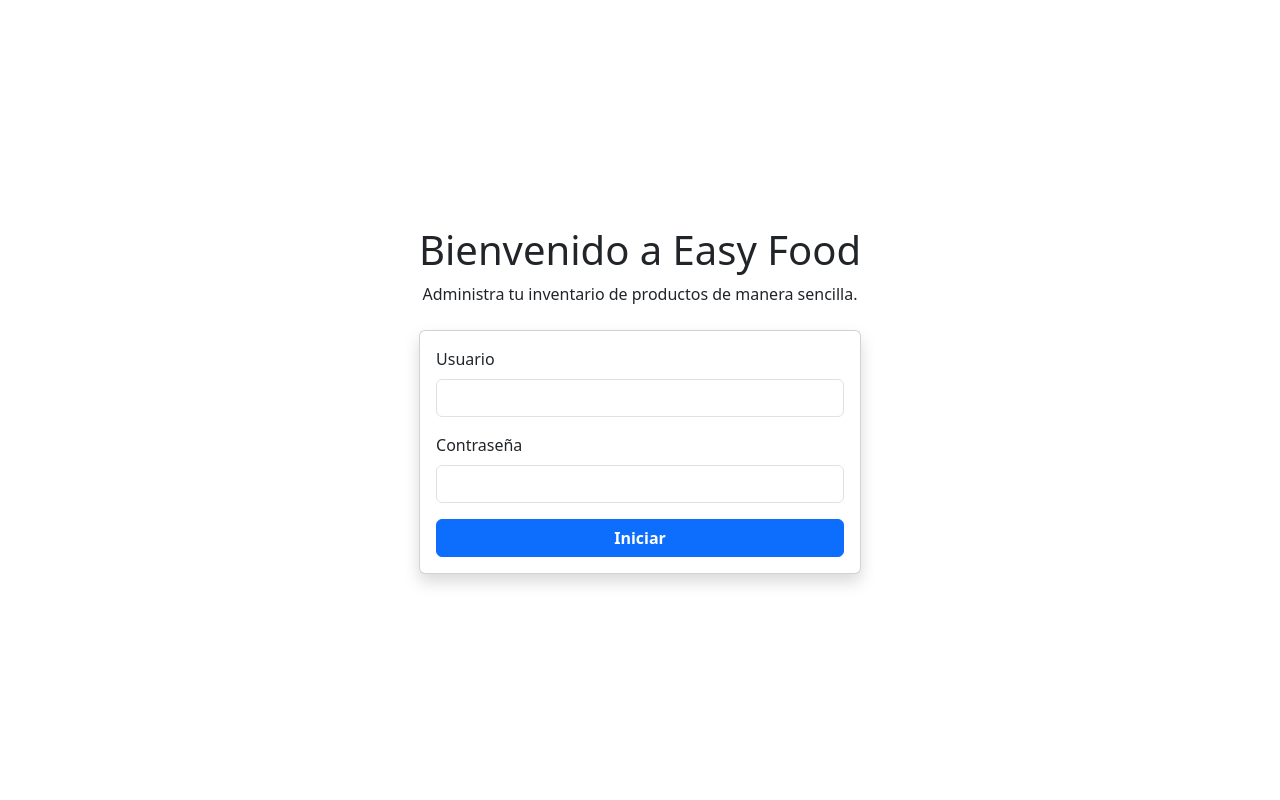
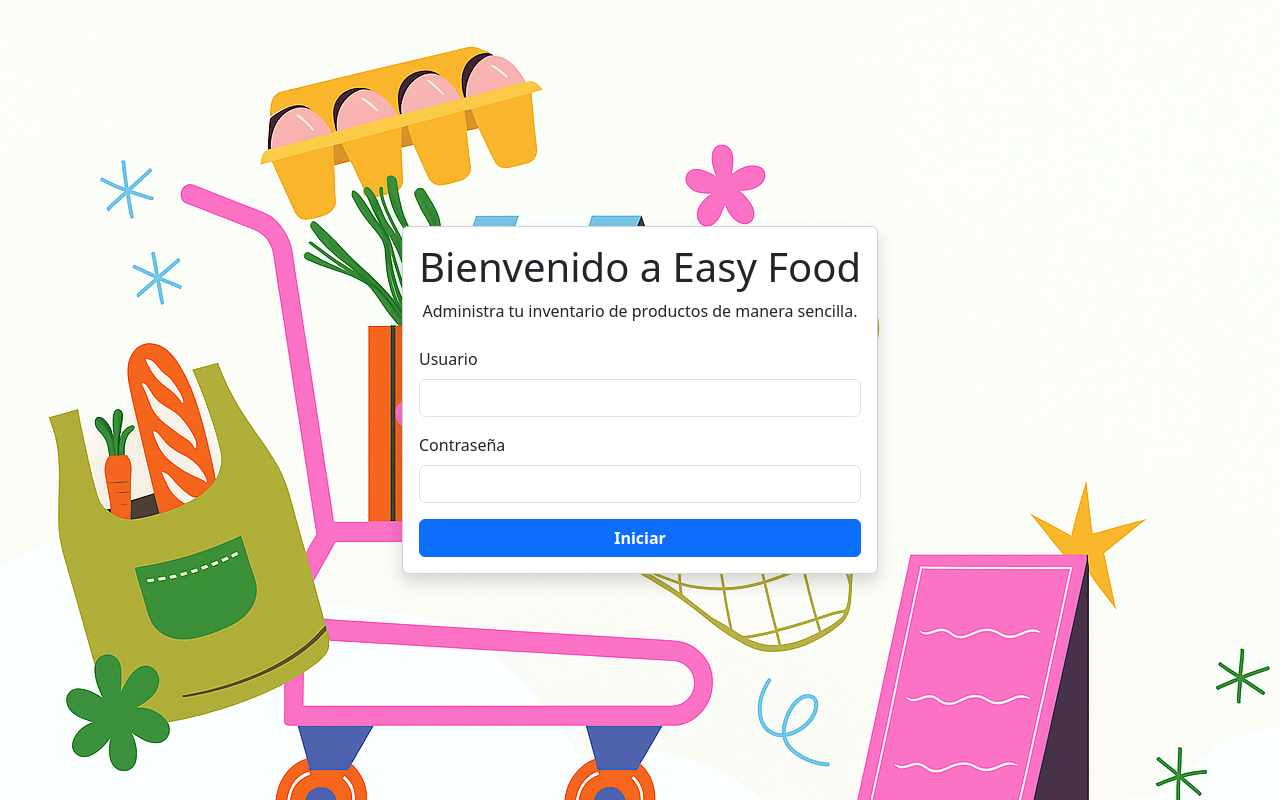
Before and after one commit to AdrianFigueroaAlmonacid/proyecto-titulo-2025, a SvelteKit app in the folder frontend/easyfood/: page / in a window 1280 px wide. Built offline with nearby package versions, Linux system fonts and the light colour scheme.

Commit message:
se agrega img de fondo en pagina login

```diff
--- a/frontend/easyfood/src/routes/+page.svelte
+++ b/frontend/easyfood/src/routes/+page.svelte
@@ -24,14 +24,17 @@
 	}
 </script>
 
-<div class="container vh-100 d-flex justify-content-center align-items-center">
-	<div class="" style="max-width: 500px;">
-		<div class="text-center mb-4">
-			<h1>Bienvenido a Easy Food</h1>
-			<p>Administra tu inventario de productos de manera sencilla.</p>
-		</div>
+<div class="inicio vh-100 d-flex justify-content-center align-items-center">
+	<div class="container" style="max-width: 500px;">
+
 		<div class="card shadow">
+
 			<div class="card-body">
+
+				<div class="text-center mb-4">
+					<h1>Bienvenido a Easy Food</h1>
+					<p>Administra tu inventario de productos de manera sencilla.</p>
+				</div>
 				<form on:submit|preventDefault={() => handleLogin(username, password)}>
 					<div class="mb-3">
 						<label for="username" class="form-label">Usuario</label>
@@ -58,3 +61,13 @@
 		</div>
 	</div>
 </div>
+
+<style>
+.inicio{
+	background-image: url("/img/fondo-easyfood.png");
+	/* background-position: left bottom; */
+	background-repeat: no-repeat;
+}
+
+
+</style>
```
Also changed, not shown: frontend/easyfood/static/img/fondo-easyfood.png (added).
